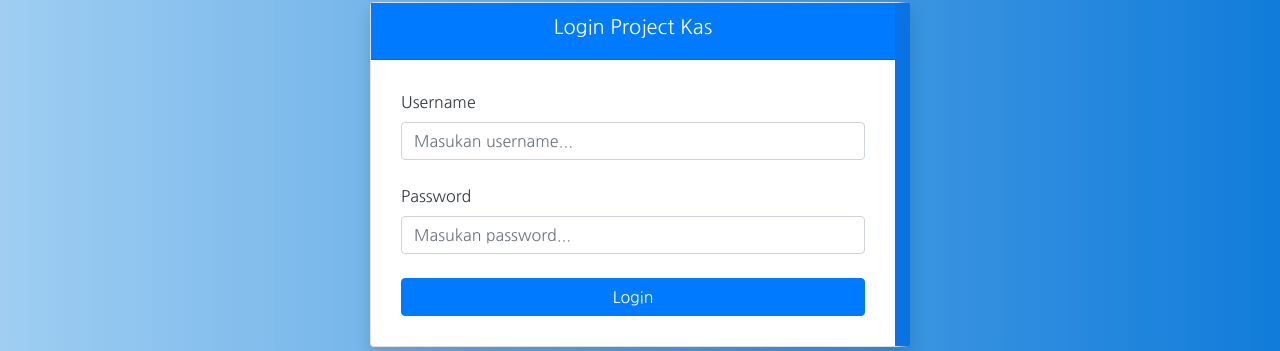
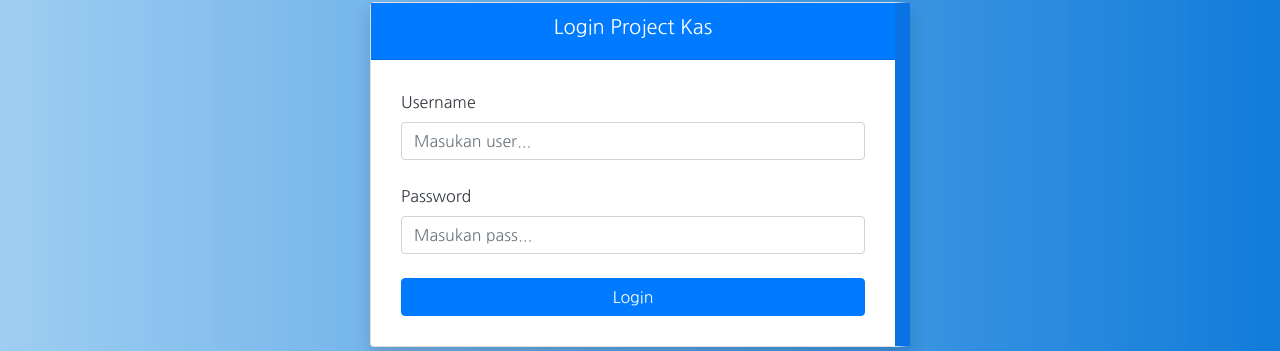
Before and after one commit to sulivan23/project_kas, a PHP site: page / in a window 1280 px wide. Shown: the part 138-489 px from the top of the page. Run offline with PHP 8.4, Linux system fonts and the light colour scheme.

Commit message:
Update index.php

```diff
--- a/index.php
+++ b/index.php
@@ -12,6 +12,8 @@
     <link rel="stylesheet" href="assets/style.css">
     <title>Kaskuy - Login</title>
 </head>
+
+
 <body class="bg-white">
 <div class="container">
 <h3 class="text-center mt-5 text-white">Selamat Datang di Manajemen Kas TF3C</h3>
@@ -23,11 +25,11 @@
                     <form action="" method="POST">
                         <label>Username</label>
                         <br>
-                        <input type="text" class="form-control" placeholder="Masukan username...">
+                        <input type="text" class="form-control" placeholder="Masukan user...">
                         <br>
                         <label>Password</label>
                         <br>
-                        <input type="password" class="form-control" placeholder="Masukan password...">
+                        <input type="password" class="form-control" placeholder="Masukan pass...">
                         <button class="btn btn-primary text-white mt-4 w-100">Login</button>
                     </form>
                 </div>
```
